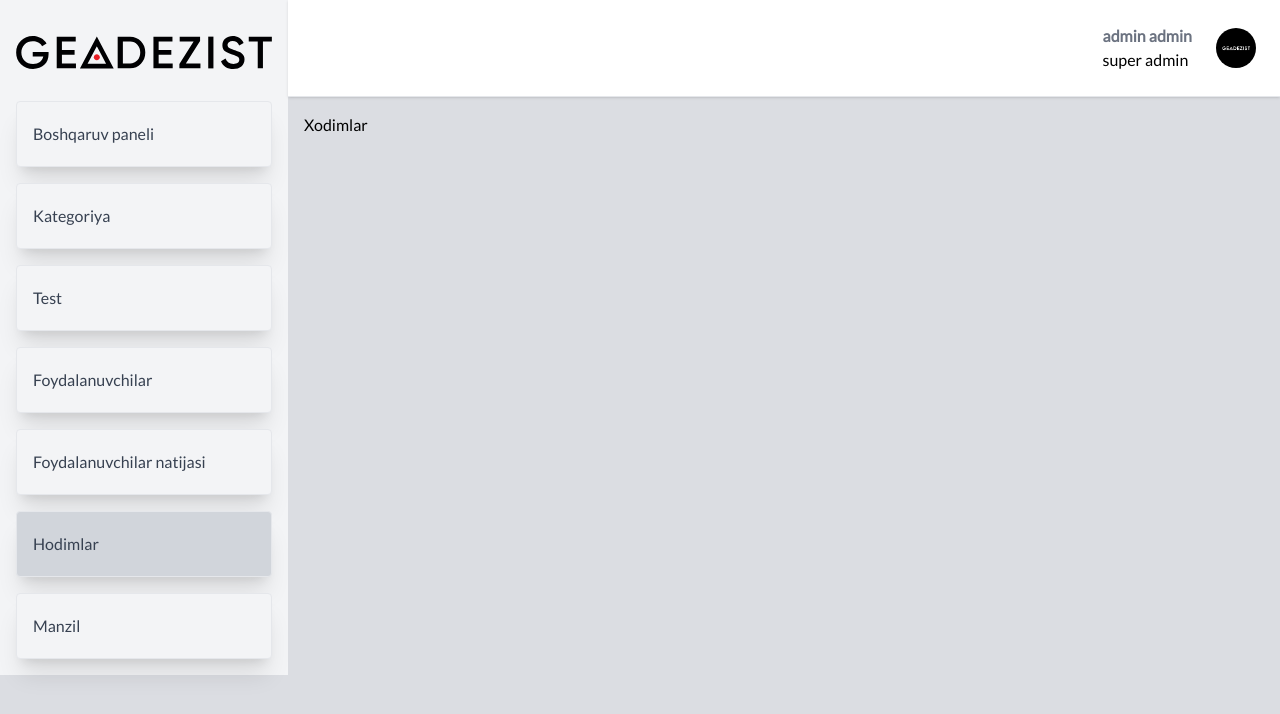
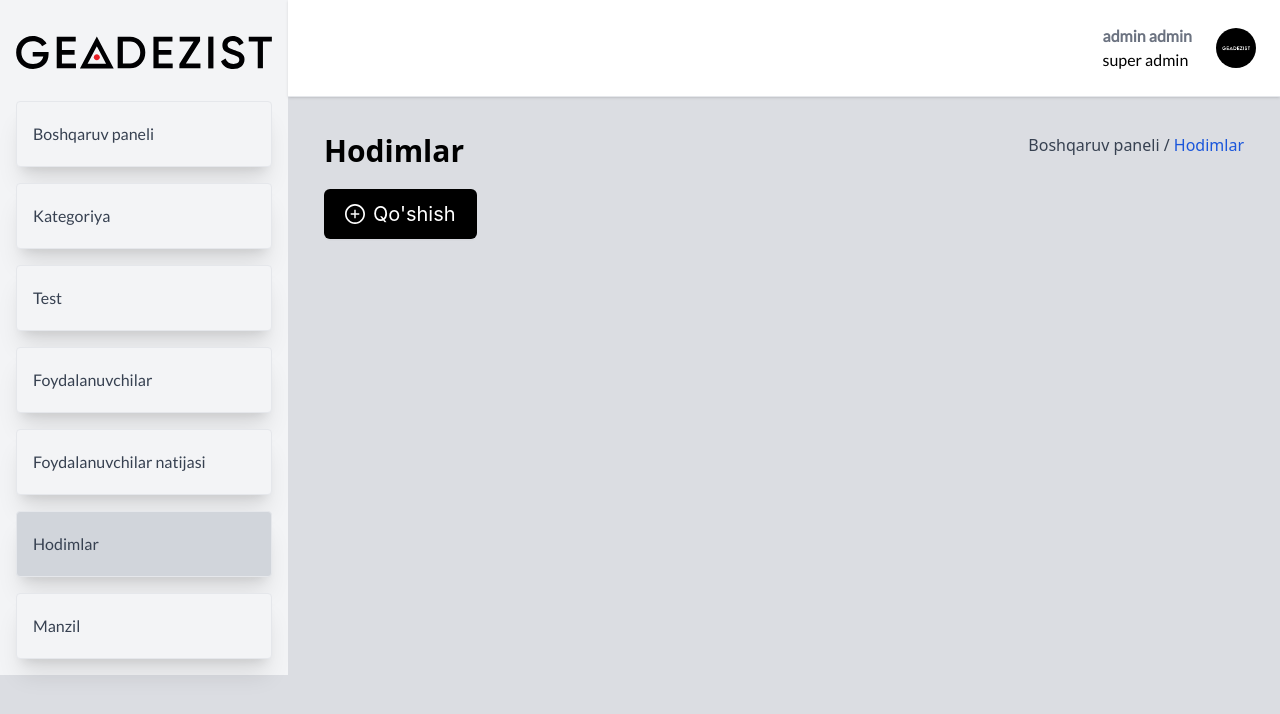
Before and after one commit to jasurhaydarovcode/GEADEZIST, a React (Vite) app: page /employees in a window 1280 px wide. Shown: the top 714 px of the page. Built offline with nearby package versions, Linux system fonts and the light colour scheme.

Commit message:
button qushdim

```diff
--- a/package.json
+++ b/package.json
@@ -11,6 +11,7 @@
     "preview": "vite preview"
   },
   "dependencies": {
+    "@ant-design/icons": "^5.5.1",
     "@fontsource/lato": "^5.1.0",
     "@types/axios": "^0.9.36",
     "@types/react-helmet": "^6.1.11",
--- a/src/pages/Employees.tsx
+++ b/src/pages/Employees.tsx
@@ -1,9 +1,23 @@
 import Layout from "@/components/Dashboard/Layout"
+import { PlusCircleOutlined } from "@ant-design/icons"
+import { Button } from "antd"
 
 function Employees() {
   return (
     <Layout>
-      Xodimlar
+      <div className="p-5">
+          <div className="flex justify-between">
+            <h1 className="text-3xl font-bold font-sans">Hodimlar</h1>
+            <p className="font-sans text-gray-700">
+              Boshqaruv paneli  /  <span className="text-blue-700 ">Hodimlar</span>
+            </p>
+          </div>
+          <div>
+            <Button color="default" variant="solid" className="text-xl px-5 py-6 my-5">
+              <PlusCircleOutlined className="text-xl"/>Qo'shish
+            </Button>
+          </div>
+        </div>
     </Layout>
   )
 }
```
Also changed, not shown: 1 other file (tests, documents, lock files or other folders).
